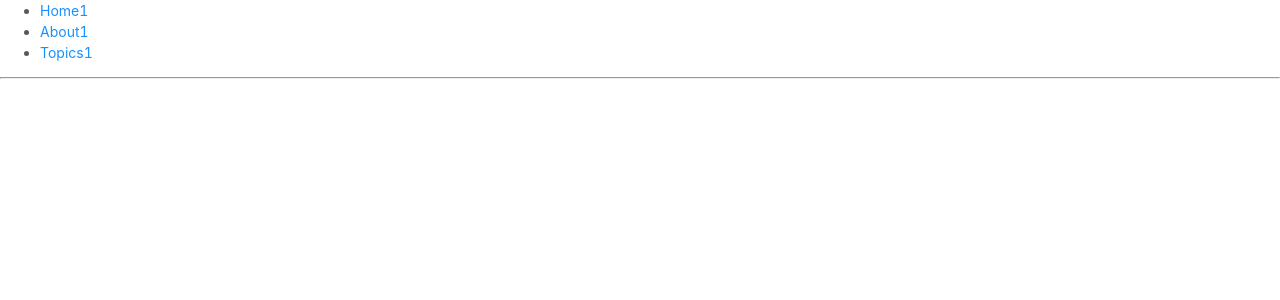
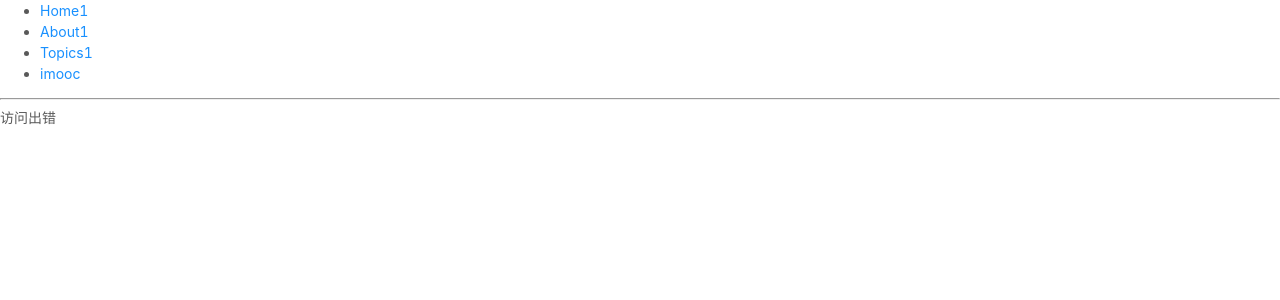
Before and after one commit to rayle2/react-manage, a React app: page /#/ in a window 1280 px wide. Shown: the top 300 px of the page. Built offline with nearby package versions, Linux system fonts and the light colour scheme.

Commit message:
取路由参数和404页面

```diff
--- a/src/index.js
+++ b/src/index.js
@@ -5,7 +5,7 @@
 // import Life from './pages/demo/Life'
 // import Admin from './admin'
 // import Home from './pages/route_demo/route1/Home'
-import IRoute from './pages/route_demo/route2/router'
+import IRoute from './pages/route_demo/route3/router'
 import * as serviceWorker from './serviceWorker';
 
 ReactDOM.render(<IRoute />, document.getElementById('root'));
--- a/src/pages/route_demo/route1/main.js
+++ b/src/pages/route_demo/route1/main.js
@@ -1,15 +1,7 @@
 import React from 'react'
-import { Link } from 'react-router-dom'
 export default class Main extends React.Component {
   render() {
     // 加载任何页面前，加载hashrouter
-    return (
-      <div>
-        main
-        <Link to="/main/a">嵌套路由</Link>
-        <hr />
-        {this.props.children}
-      </div>
-    )
+    return <div>main</div>
   }
 }
--- /dev/null
+++ b/src/pages/route_demo/route2/main.js
@@ -0,0 +1,15 @@
+import React from 'react'
+import { Link } from 'react-router-dom'
+export default class Main extends React.Component {
+  render() {
+    // 加载任何页面前，加载hashrouter
+    return (
+      <div>
+        main
+        <Link to="/main/a">嵌套路由</Link>
+        <hr />
+        {this.props.children}
+      </div>
+    )
+  }
+}
--- a/src/pages/route_demo/route2/router.js
+++ b/src/pages/route_demo/route2/router.js
@@ -1,6 +1,6 @@
 import React from 'react'
 import { HashRouter as Router, Route } from 'react-router-dom'
-import Main from './../route1/main'
+import Main from './main'
 import About from './../route1/about'
 import Topic from './../route1/topic'
 import Home from './Home'
--- /dev/null
+++ b/src/pages/route_demo/route3/Home.js
@@ -0,0 +1,28 @@
+import React from 'react'
+import {Link} from "react-router-dom"
+
+export default class Home extends React.Component {
+    render() {
+        // 加载任何页面前，加载hashrouter
+        return (
+            <div>
+                <ul>
+                    <li>
+                        <Link to="/main">Home1</Link>
+                    </li>
+                    <li>
+                        <Link to="/about">About1</Link>
+                    </li>
+                    <li>
+                        <Link to="/topic">Topics1</Link>
+                    </li>
+                    <li>
+                        <Link to='/imooc'>imooc</Link>
+                    </li>
+                </ul>
+                <hr/>
+                {this.props.children}
+            </div>
+        )
+    }
+}
--- /dev/null
+++ b/src/pages/route_demo/route3/info.js
@@ -0,0 +1,9 @@
+import React from 'react'
+
+export default class Info extends React.Component {
+  render() {
+    return <div>设置动态路功能
+      动态路由的值是{this.props.match.params.value}
+    </div>
+  }
+}
--- /dev/null
+++ b/src/pages/route_demo/route3/main.js
@@ -0,0 +1,17 @@
+import React from 'react'
+import { Link } from 'react-router-dom'
+export default class Main extends React.Component {
+  render() {
+    // 加载任何页面前，加载hashrouter
+    return (
+      <div>
+        main
+        <Link to="/main/test-id">嵌套路由1</Link>
+        <hr />
+        <Link to="/main/456">嵌套路由2</Link>
+        <hr />
+        {this.props.children}
+      </div>
+    )
+  }
+}
--- /dev/null
+++ b/src/pages/route_demo/route3/noMatch.js
@@ -0,0 +1,7 @@
+import React from 'react'
+
+export default class Info extends React.Component {
+  render() {
+    return <div>访问出错</div>
+  }
+}
--- /dev/null
+++ b/src/pages/route_demo/route3/router.js
@@ -0,0 +1,34 @@
+import React from 'react'
+import { HashRouter as Router, Route, Switch } from 'react-router-dom'
+import Main from './main'
+import About from './../route1/about'
+import Info from './info'
+import Topic from './../route1/topic'
+import Home from './Home'
+import NoMatch from './noMatch'
+
+export default class IRoute extends React.Component {
+  render() {
+    return (
+      <Router>
+        <Home>
+          <Switch>
+            <Route
+              path="/main"
+              render={() => {
+                return (
+                  <Main>
+                    <Route path="/main/:value" component={Info} />
+                  </Main>
+                )
+              }}
+            />
+            <Route path="/about" component={About} />
+            <Route path="/topic" component={Topic} />
+            <Route component={NoMatch} />
+          </Switch>
+        </Home>
+      </Router>
+    )
+  }
+}
```
